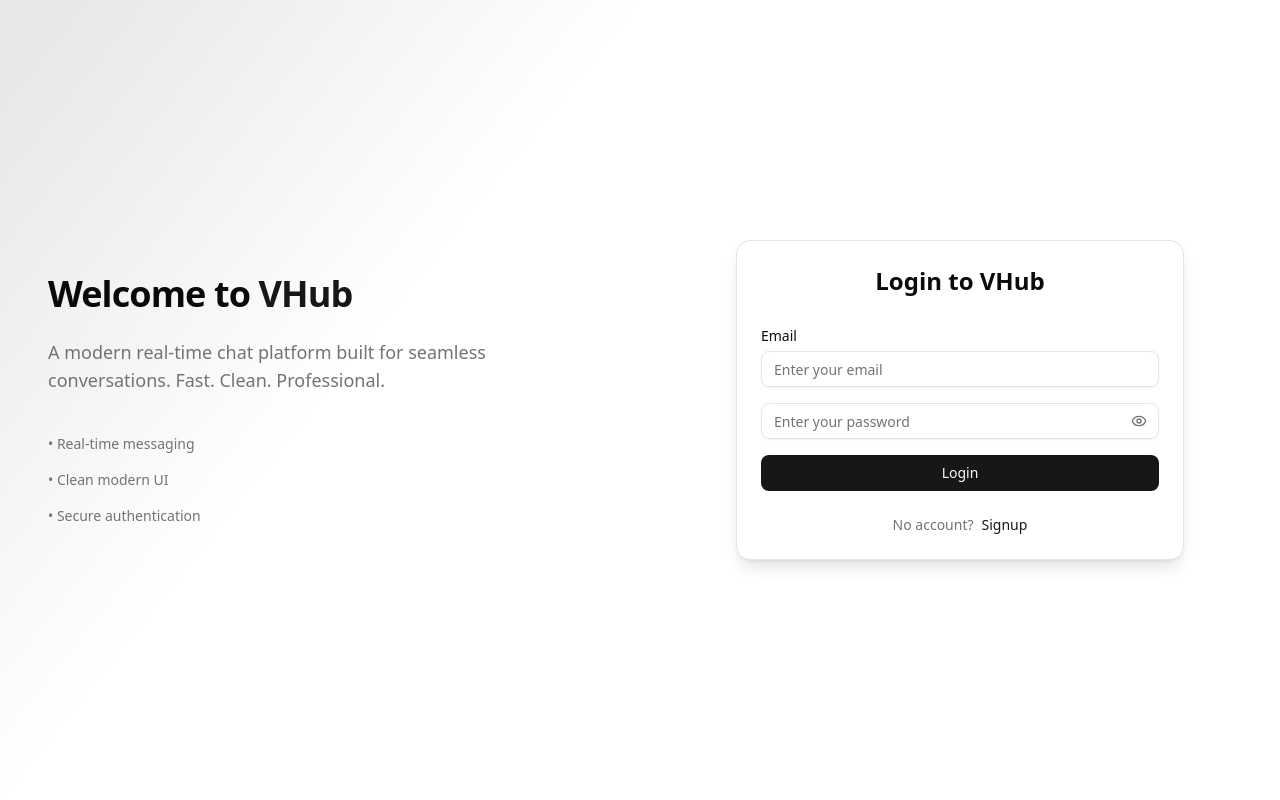
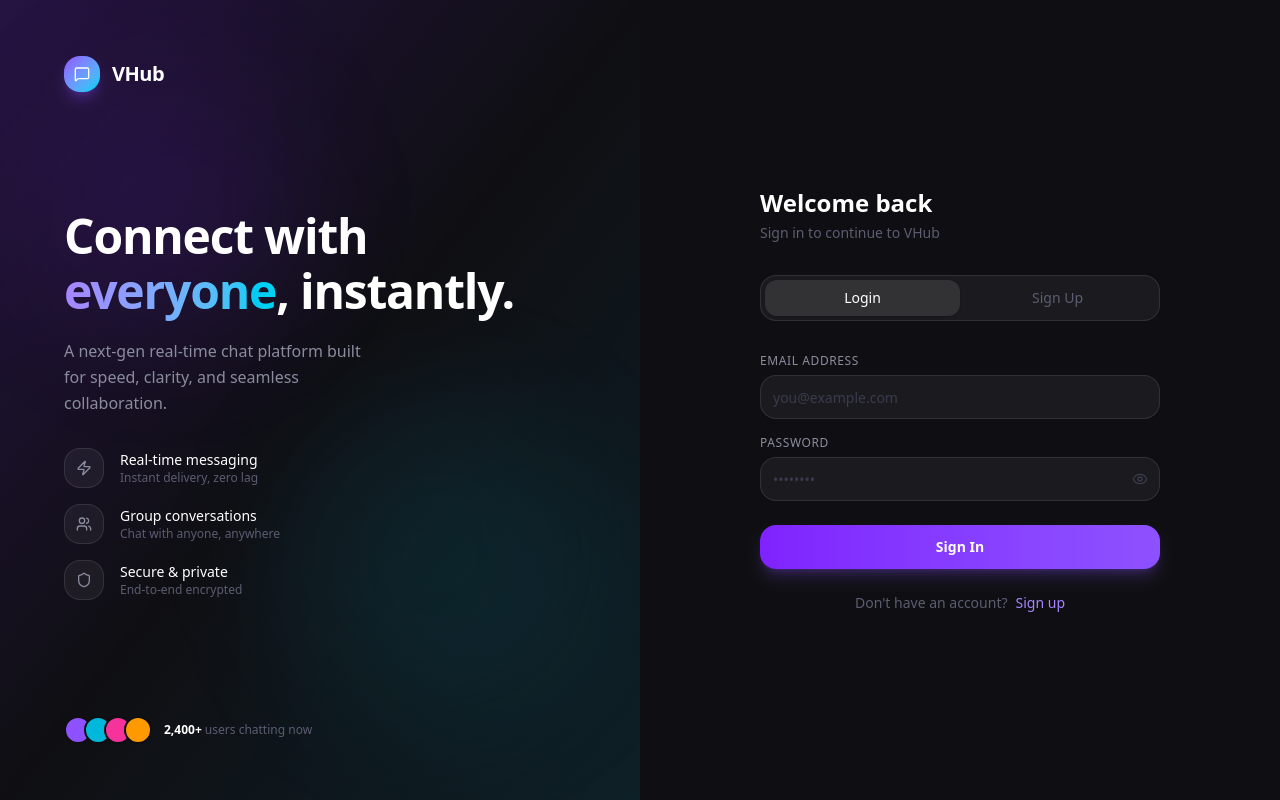
Before and after one commit to svivek19/VHub-frontend, a React (Vite) app: page / in a window 1280 px wide. Built offline with nearby package versions, Linux system fonts and the light colour scheme; no server answers.

Commit message:
feat: update AuthPage layout and enhance user experience with new features

```diff
--- a/src/index.css
+++ b/src/index.css
@@ -46,104 +46,100 @@
 }
 
 :root {
-  --radius: 0.625rem;
-  --background: oklch(1 0 0);
-  --foreground: oklch(0.145 0 0);
+  --radius: 0.75rem;
+
+  --background: oklch(0.98 0.003 270);
+  --foreground: oklch(0.13 0.015 270);
+
   --card: oklch(1 0 0);
-  --card-foreground: oklch(0.145 0 0);
+  --card-foreground: oklch(0.13 0.015 270);
+
   --popover: oklch(1 0 0);
-  --popover-foreground: oklch(0.145 0 0);
-  --primary: oklch(0.205 0 0);
-  --primary-foreground: oklch(0.985 0 0);
-  --secondary: oklch(0.97 0 0);
-  --secondary-foreground: oklch(0.205 0 0);
-  --muted: oklch(0.97 0 0);
-  --muted-foreground: oklch(0.556 0 0);
-  --accent: oklch(0.97 0 0);
-  --accent-foreground: oklch(0.205 0 0);
-  --destructive: oklch(0.577 0.245 27.325);
-  --border: oklch(0.922 0 0);
-  --input: oklch(0.922 0 0);
-  --ring: oklch(0.708 0 0);
-  --chart-1: oklch(0.646 0.222 41.116);
-  --chart-2: oklch(0.6 0.118 184.704);
-  --chart-3: oklch(0.398 0.07 227.392);
-  --chart-4: oklch(0.828 0.189 84.429);
-  --chart-5: oklch(0.769 0.188 70.08);
-  --sidebar: oklch(0.985 0 0);
-  --sidebar-foreground: oklch(0.145 0 0);
-  --sidebar-primary: oklch(0.205 0 0);
-  --sidebar-primary-foreground: oklch(0.985 0 0);
-  --sidebar-accent: oklch(0.97 0 0);
-  --sidebar-accent-foreground: oklch(0.205 0 0);
-  --sidebar-border: oklch(0.922 0 0);
-  --sidebar-ring: oklch(0.708 0 0);
+  --popover-foreground: oklch(0.13 0.015 270);
+
+  --primary: oklch(0.55 0.22 295);
+  --primary-foreground: oklch(0.99 0 0);
+
+  --secondary: oklch(0.94 0.005 270);
+  --secondary-foreground: oklch(0.25 0.015 270);
+
+  --muted: oklch(0.94 0.005 270);
+  --muted-foreground: oklch(0.52 0.01 270);
+
+  --accent: oklch(0.91 0.015 295);
+  --accent-foreground: oklch(0.45 0.2 295);
+
+  --destructive: oklch(0.58 0.22 25);
+
+  --border: oklch(0.88 0.008 270);
+  --input: oklch(0.91 0.006 270);
+  --ring: oklch(0.55 0.22 295 / 40%);
+
+  --chart-1: oklch(0.55 0.22 295);
+  --chart-2: oklch(0.62 0.18 195);
+  --chart-3: oklch(0.68 0.2 80);
+  --chart-4: oklch(0.58 0.24 330);
+  --chart-5: oklch(0.65 0.2 20);
+
+  --sidebar: oklch(0.96 0.005 270);
+  --sidebar-foreground: oklch(0.13 0.015 270);
+  --sidebar-primary: oklch(0.55 0.22 295);
+  --sidebar-primary-foreground: oklch(0.99 0 0);
+  --sidebar-accent: oklch(0.91 0.015 295);
+  --sidebar-accent-foreground: oklch(0.45 0.2 295);
+  --sidebar-border: oklch(0.88 0.008 270);
+  --sidebar-ring: oklch(0.55 0.22 295 / 40%);
 }
 
 .dark {
-  /* Base */
-  --background: oklch(0.16 0.01 250);
-  --foreground: oklch(0.96 0.01 250);
+  --background: oklch(0.112 0.008 270);
+  --foreground: oklch(0.94 0.008 270);
 
-  /* Cards */
-  --card: oklch(0.2 0.01 250);
-  --card-foreground: oklch(0.96 0.01 250);
+  --card: oklch(0.15 0.009 270);
+  --card-foreground: oklch(0.94 0.008 270);
 
-  --popover: oklch(0.2 0.01 250);
-  --popover-foreground: oklch(0.96 0.01 250);
+  --popover: oklch(0.15 0.009 270);
+  --popover-foreground: oklch(0.94 0.008 270);
 
-  /* Primary (subtle blue accent) */
-  --primary: oklch(0.65 0.12 250);
-  --primary-foreground: oklch(0.98 0.01 250);
+  --primary: oklch(0.62 0.24 295);
+  --primary-foreground: oklch(0.99 0 0);
 
-  /* Secondary */
-  --secondary: oklch(0.24 0.01 250);
-  --secondary-foreground: oklch(0.96 0.01 250);
+  --secondary: oklch(0.2 0.01 270);
+  --secondary-foreground: oklch(0.94 0.008 270);
 
-  /* Muted */
-  --muted: oklch(0.24 0.01 250);
-  --muted-foreground: oklch(0.72 0.01 250);
+  --muted: oklch(0.2 0.01 270);
+  --muted-foreground: oklch(0.58 0.01 270);
 
-  /* Accent (hover state) */
-  --accent: oklch(0.28 0.02 250);
-  --accent-foreground: oklch(0.96 0.01 250);
+  --accent: oklch(0.22 0.025 295);
+  --accent-foreground: oklch(0.75 0.18 295);
 
-  /* Destructive */
-  --destructive: oklch(0.65 0.22 25);
+  --destructive: oklch(0.62 0.22 25);
 
-  /* Borders */
-  --border: oklch(0.35 0.01 250 / 40%);
-  --input: oklch(0.28 0.01 250);
-  --ring: oklch(0.65 0.12 250);
+  --border: oklch(0.28 0.01 270 / 50%);
+  --input: oklch(0.2 0.01 270);
+  --ring: oklch(0.62 0.24 295 / 40%);
 
-  /* Charts */
-  --chart-1: oklch(0.65 0.12 250);
-  --chart-2: oklch(0.7 0.15 180);
-  --chart-3: oklch(0.75 0.18 80);
-  --chart-4: oklch(0.6 0.2 300);
-  --chart-5: oklch(0.7 0.22 20);
+  --chart-1: oklch(0.62 0.24 295);
+  --chart-2: oklch(0.65 0.2 195);
+  --chart-3: oklch(0.72 0.2 80);
+  --chart-4: oklch(0.6 0.26 330);
+  --chart-5: oklch(0.68 0.22 20);
 
-  /* Sidebar */
-  --sidebar: oklch(0.18 0.01 250);
-  --sidebar-foreground: oklch(0.96 0.01 250);
-
-  --sidebar-primary: oklch(0.65 0.12 250);
-  --sidebar-primary-foreground: oklch(0.98 0.01 250);
-
-  --sidebar-accent: oklch(0.26 0.02 250);
-  --sidebar-accent-foreground: oklch(0.96 0.01 250);
-
-  --sidebar-border: oklch(0.35 0.01 250 / 40%);
-  --sidebar-ring: oklch(0.65 0.12 250);
+  --sidebar: oklch(0.13 0.009 270);
+  --sidebar-foreground: oklch(0.94 0.008 270);
+  --sidebar-primary: oklch(0.62 0.24 295);
+  --sidebar-primary-foreground: oklch(0.99 0 0);
+  --sidebar-accent: oklch(0.22 0.025 295);
+  --sidebar-accent-foreground: oklch(0.75 0.18 295);
+  --sidebar-border: oklch(0.28 0.01 270 / 50%);
+  --sidebar-ring: oklch(0.62 0.24 295 / 40%);
 }
 
 @layer base {
   * {
     @apply border-border outline-ring/50;
-    @apply border-border outline-ring/50;
   }
   body {
     @apply bg-background text-foreground;
-    @apply bg-background text-foreground;
   }
 }
--- a/src/pages/AuthPage.jsx
+++ b/src/pages/AuthPage.jsx
@@ -5,11 +5,9 @@ import { socket } from "../socket/socket";
 import { useNavigate } from "react-router-dom";
 import { toast } from "sonner";
 import { getErrorMessage } from "../utils/errorHandler";
-import { Card, CardContent, CardHeader, CardTitle } from "@/components/ui/card";
 import { Input } from "@/components/ui/input";
-import { Button } from "@/components/ui/button";
 import { Label } from "@/components/ui/label";
-import { Eye, EyeOff } from "lucide-react";
+import { Eye, EyeOff, MessageSquare, Zap, Shield, Users } from "lucide-react";
 
 const AuthPage = () => {
   const [isLogin, setIsLogin] = useState(true);
@@ -33,16 +31,11 @@ const AuthPage = () => {
     mutationFn: loginUser,
     onSuccess: (data) => {
       localStorage.setItem("token", data.token);
-
       localStorage.setItem("user", JSON.stringify(data.user));
-
       socket.connect();
       socket.emit("user-connected", data.user.id);
-
       setForm({ name: "", email: "", password: "" });
-
       toast.success("Login successful ");
-
       navigate("/chat");
     },
     onError: (error) => {
@@ -83,83 +76,193 @@ const AuthPage = () => {
 
   const loading = loginMutation.isPending || registerMutation.isPending;
 
+  const features = [
+    {
+      icon: Zap,
+      label: "Real-time messaging",
+      desc: "Instant delivery, zero lag",
+    },
+    {
+      icon: Users,
+      label: "Group conversations",
+      desc: "Chat with anyone, anywhere",
+    },
+    { icon: Shield, label: "Secure & private", desc: "End-to-end encrypted" },
+  ];
+
   return (
-    <div className="min-h-screen grid grid-cols-1 md:grid-cols-2 bg-background">
-      {/* LEFT HERO SECTION */}
-      <div className="hidden md:flex flex-col justify-center px-12 bg-linear-to-br from-primary/10 via-background to-background">
-        <h1 className="text-4xl font-bold tracking-tight">
-          Welcome to <span className="text-primary">VHub</span>
-        </h1>
+    <div className="min-h-screen flex bg-[#0f0f13]">
+      <div className="hidden md:flex flex-col justify-between w-1/2 px-16 py-14 relative overflow-hidden">
+        <div className="absolute inset-0 bg-linear-to-br from-violet-600/20 via-transparent to-cyan-500/10 pointer-events-none" />
+        <div className="absolute top-0 left-0 w-full h-full pointer-events-none">
+          <div className="absolute top-20 left-10 w-64 h-64 bg-violet-600/10 rounded-full blur-3xl" />
+          <div className="absolute bottom-20 right-10 w-80 h-80 bg-cyan-500/8 rounded-full blur-3xl" />
+        </div>
 
-        <p className="mt-6 text-muted-foreground text-lg max-w-md">
-          A modern real-time chat platform built for seamless conversations.
-          Fast. Clean. Professional.
-        </p>
-
-        <div className="mt-10 space-y-4 text-sm text-muted-foreground">
-          <p>• Real-time messaging</p>
-          <p>• Clean modern UI</p>
-          <p>• Secure authentication</p>
+        <div className="relative z-10">
+          <div className="flex items-center gap-3">
+            <div className="w-9 h-9 rounded-xl bg-linear-to-br from-violet-500 to-cyan-400 flex items-center justify-center shadow-lg shadow-violet-500/30">
+              <MessageSquare className="w-4 h-4 text-white" />
+            </div>
+            <span className="text-white font-bold text-xl tracking-tight">
+              VHub
+            </span>
           </div>
         </div>
 
-      {/* RIGHT AUTH SECTION */}
-      <div className="flex items-center justify-center px-6 py-12">
-        <Card className="w-full max-w-md shadow-lg border-border">
-          <CardHeader>
-            <CardTitle className="text-2xl text-center">
-              {isLogin ? "Login to VHub" : "Create Account"}
-            </CardTitle>
-          </CardHeader>
+        <div className="relative z-10 space-y-8">
+          <div>
+            <h1 className="text-5xl font-bold text-white leading-[1.15] tracking-tight">
+              Connect with
+              <br />
+              <span className="bg-linear-to-r from-violet-400 to-cyan-400 bg-clip-text text-transparent">
+                everyone
+              </span>
+              , instantly.
+            </h1>
+            <p className="mt-5 text-[#8b8b9e] text-base leading-relaxed max-w-xs">
+              A next-gen real-time chat platform built for speed, clarity, and
+              seamless collaboration.
+            </p>
+          </div>
 
-          <CardContent>
+          <div className="space-y-4">
+            {features.map(({ icon: Icon, label, desc }) => (
+              <div key={label} className="flex items-center gap-4 group">
+                <div className="w-10 h-10 rounded-xl bg-white/5 border border-white/10 flex items-center justify-center group-hover:bg-violet-500/20 group-hover:border-violet-500/30 transition-all duration-300">
+                  <Icon className="w-4 h-4 text-[#8b8b9e] group-hover:text-violet-400 transition-colors duration-300" />
+                </div>
+                <div>
+                  <p className="text-white text-sm font-medium">{label}</p>
+                  <p className="text-[#5c5c72] text-xs">{desc}</p>
+                </div>
+              </div>
+            ))}
+          </div>
+        </div>
+
+        <div className="relative z-10 flex items-center gap-3">
+          <div className="flex -space-x-2">
+            {[
+              "bg-violet-500",
+              "bg-cyan-500",
+              "bg-pink-500",
+              "bg-amber-500",
+            ].map((color, i) => (
+              <div
+                key={i}
+                className={`w-7 h-7 rounded-full ${color} border-2 border-[#0f0f13]`}
+              />
+            ))}
+          </div>
+          <p className="text-[#5c5c72] text-xs">
+            <span className="text-white font-semibold">2,400+</span> users
+            chatting now
+          </p>
+        </div>
+      </div>
+
+      <div className="flex-1 flex items-center justify-center px-6 py-12 bg-[#0f0f13]">
+        <div className="w-full max-w-100">
+          <div className="flex md:hidden items-center gap-2 justify-center mb-8">
+            <div className="w-8 h-8 rounded-xl bg-linear-to-br from-violet-500 to-cyan-400 flex items-center justify-center">
+              <MessageSquare className="w-4 h-4 text-white" />
+            </div>
+            <span className="text-white font-bold text-lg">VHub</span>
+          </div>
+
+          <div className="mb-8">
+            <h2 className="text-2xl font-bold text-white">
+              {isLogin ? "Welcome back" : "Create account"}
+            </h2>
+            <p className="text-[#5c5c72] text-sm mt-1">
+              {isLogin
+                ? "Sign in to continue to VHub"
+                : "Join thousands of users on VHub"}
+            </p>
+          </div>
+
+          <div className="flex bg-white/5 border border-white/10 rounded-xl p-1 mb-8">
+            <button
+              type="button"
+              onClick={() => setIsLogin(true)}
+              className={`flex-1 py-2 text-sm font-medium rounded-lg transition-all duration-200 ${
+                isLogin
+                  ? "bg-white/10 text-white shadow-sm"
+                  : "text-[#5c5c72] hover:text-white"
+              }`}
+            >
+              Login
+            </button>
+            <button
+              type="button"
+              onClick={() => setIsLogin(false)}
+              className={`flex-1 py-2 text-sm font-medium rounded-lg transition-all duration-200 ${
+                !isLogin
+                  ? "bg-white/10 text-white shadow-sm"
+                  : "text-[#5c5c72] hover:text-white"
+              }`}
+            >
+              Sign Up
+            </button>
+          </div>
+
           {errorMsg && (
-              <p className="text-destructive text-sm mb-4 text-center">
-                {errorMsg}
-              </p>
+            <div className="mb-5 px-4 py-3 rounded-xl bg-red-500/10 border border-red-500/20">
+              <p className="text-red-400 text-sm text-center">{errorMsg}</p>
+            </div>
           )}
 
           <form onSubmit={handleSubmit} className="space-y-4">
             {!isLogin && (
-                <div className="space-y-2">
-                  <Label>Name</Label>
+              <div className="space-y-1.5">
+                <Label className="text-[#8b8b9e] text-xs font-medium uppercase tracking-wider">
+                  Full Name
+                </Label>
                 <Input
                   name="name"
-                    placeholder="Enter your name"
+                  placeholder="John Doe"
                   value={form.name}
                   onChange={handleChange}
                   required
+                  className="bg-white/5 border-white/10 text-white placeholder:text-[#3a3a4e] focus:border-violet-500/50 focus:ring-violet-500/20 h-11 rounded-xl"
                 />
               </div>
             )}
 
-              <div className="space-y-2">
-                <Label>Email</Label>
+            <div className="space-y-1.5">
+              <Label className="text-[#8b8b9e] text-xs font-medium uppercase tracking-wider">
+                Email Address
+              </Label>
               <Input
                 name="email"
                 type="email"
-                  placeholder="Enter your email"
+                placeholder="you@example.com"
                 value={form.email}
                 onChange={handleChange}
                 required
+                className="bg-white/5 border-white/10 text-white placeholder:text-[#3a3a4e] focus:border-violet-500/50 focus:ring-violet-500/20 h-11 rounded-xl"
               />
             </div>
 
-              <div className="space-y-2">
+            <div className="space-y-1.5">
+              <Label className="text-[#8b8b9e] text-xs font-medium uppercase tracking-wider">
+                Password
+              </Label>
               <div className="relative">
                 <Input
                   name="password"
                   type={showPassword ? "text" : "password"}
-                    placeholder="Enter your password"
+                  placeholder="••••••••"
                   value={form.password}
                   onChange={handleChange}
                   required
+                  className="bg-white/5 border-white/10 text-white placeholder:text-[#3a3a4e] focus:border-violet-500/50 focus:ring-violet-500/20 h-11 rounded-xl pr-11"
                 />
-
                 <button
                   type="button"
                   onClick={() => setShowPassword(!showPassword)}
-                    className="absolute right-3 top-1/2 -translate-y-1/2 text-muted-foreground hover:text-foreground"
+                  className="absolute right-3 top-1/2 -translate-y-1/2 text-[#3a3a4e] hover:text-[#8b8b9e] transition-colors"
                 >
                   {showPassword ? (
                     <EyeOff className="h-4 w-4" />
@@ -170,23 +273,53 @@ const AuthPage = () => {
               </div>
             </div>
 
-              <Button type="submit" className="w-full" disabled={loading}>
-                {loading ? "Please wait..." : isLogin ? "Login" : "Sign Up"}
-              </Button>
+            <button
+              type="submit"
+              disabled={loading}
+              className="w-full h-11 mt-2 rounded-xl font-semibold text-sm text-white bg-linear-to-r from-violet-600 to-violet-500 hover:from-violet-500 hover:to-cyan-500 disabled:opacity-50 disabled:cursor-not-allowed transition-all duration-300 shadow-lg shadow-violet-500/25 hover:shadow-violet-500/40"
+            >
+              {loading ? (
+                <span className="flex items-center justify-center gap-2">
+                  <svg
+                    className="animate-spin h-4 w-4"
+                    viewBox="0 0 24 24"
+                    fill="none"
+                  >
+                    <circle
+                      className="opacity-25"
+                      cx="12"
+                      cy="12"
+                      r="10"
+                      stroke="currentColor"
+                      strokeWidth="4"
+                    />
+                    <path
+                      className="opacity-75"
+                      fill="currentColor"
+                      d="M4 12a8 8 0 018-8v8z"
+                    />
+                  </svg>
+                  Please wait...
+                </span>
+              ) : isLogin ? (
+                "Sign In"
+              ) : (
+                "Create Account"
+              )}
+            </button>
           </form>
 
-            <p className="text-sm text-center mt-6 text-muted-foreground">
-              {isLogin ? "No account?" : "Already have an account?"}
+          <p className="text-center mt-6 text-[#5c5c72] text-sm">
+            {isLogin ? "Don't have an account?" : "Already have an account?"}
             <button
               onClick={() => setIsLogin(!isLogin)}
-                className="ml-2 text-primary hover:underline"
               type="button"
+              className="ml-2 text-violet-400 hover:text-violet-300 font-medium transition-colors"
             >
-                {isLogin ? "Signup" : "Login"}
+              {isLogin ? "Sign up" : "Sign in"}
             </button>
           </p>
-          </CardContent>
-        </Card>
+        </div>
       </div>
     </div>
   );
```
Lines whose indentation alone changed are shown as unchanged.
